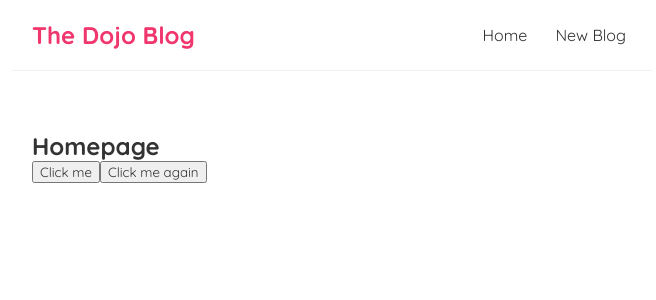
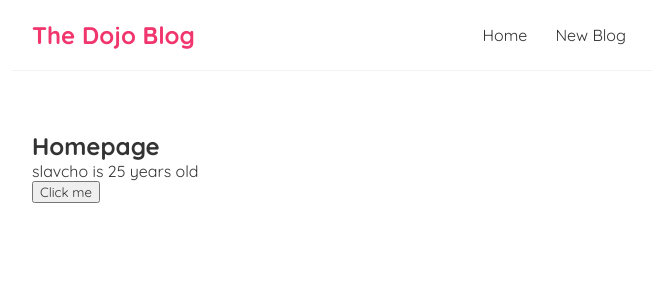
Before and after one commit to jombastic/react-blog-exercise, a React (Create React App) app: page / in a window 1280 px wide. Shown: the top 300 px of the page, without its empty margins (308-964 px from the left). Built offline with nearby package versions, Linux system fonts and the light colour scheme.

Commit message:
use the useState hook to create reactive values

```diff
--- a/src/Home.js
+++ b/src/Home.js
@@ -1,17 +1,20 @@
+import { useState } from "react";
+
 const Home = () => {
-    const handleClick = (event) => {
-        console.log('hello, ninjas', event);
-    }
+    // let name = 'Slavcho';
+    const [name, setName] = useState('slavcho');
+    const [age, setAge] = useState(25);
 
-    const handleClickAgain = (name, event) => {
-        console.log('hello, ' + name, event.target);
+    const handleClick = () => {
+        setName('jomba');
+        setAge(32);
     }
 
     return (
         <div className="home">
             <h2>Homepage</h2>
+            <p>{ name } is { age } years old</p>
             <button onClick={handleClick}>Click me</button>
-            <button onClick={(event) => handleClickAgain('slavcho', event)}>Click me again</button>
         </div>
     );
 }
```
